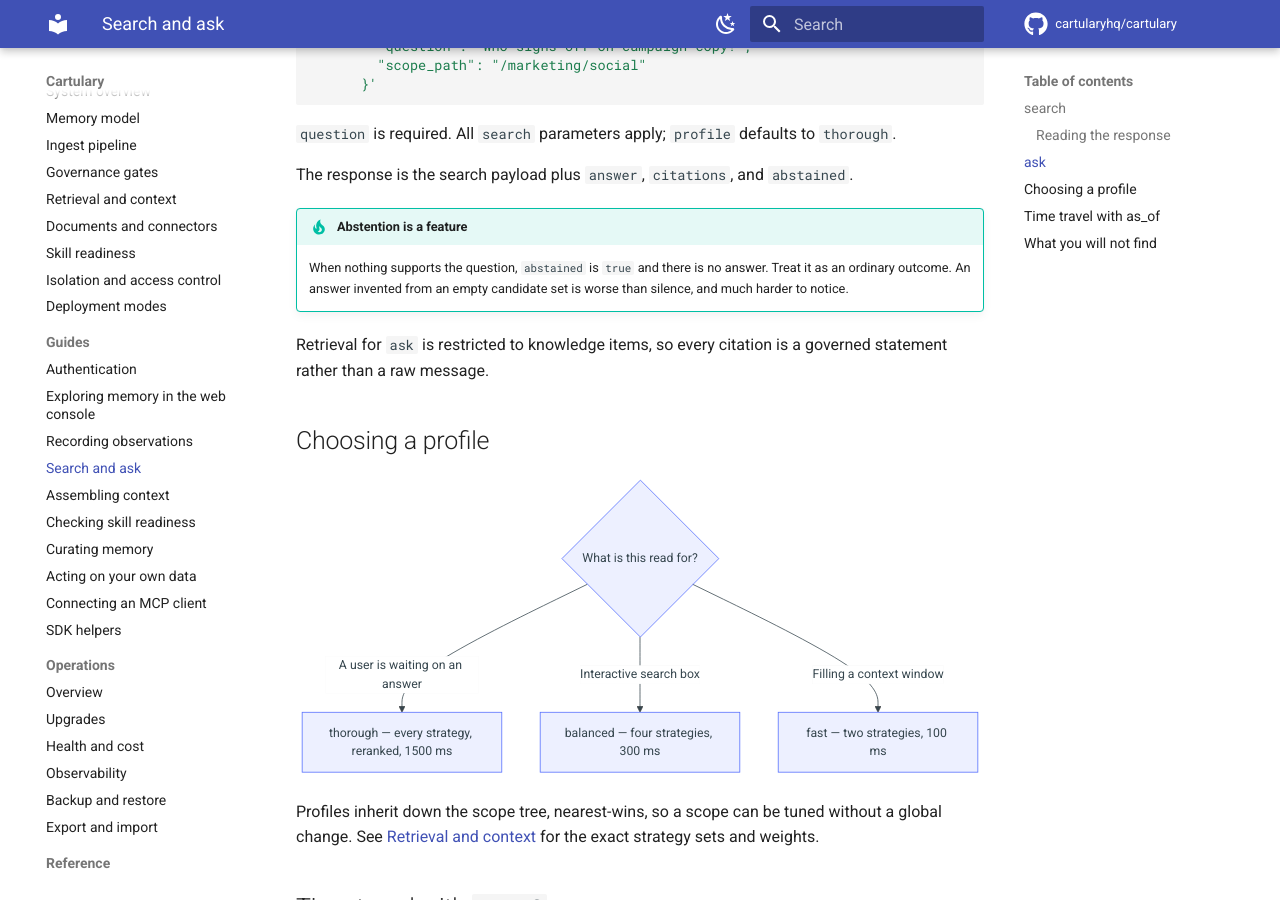
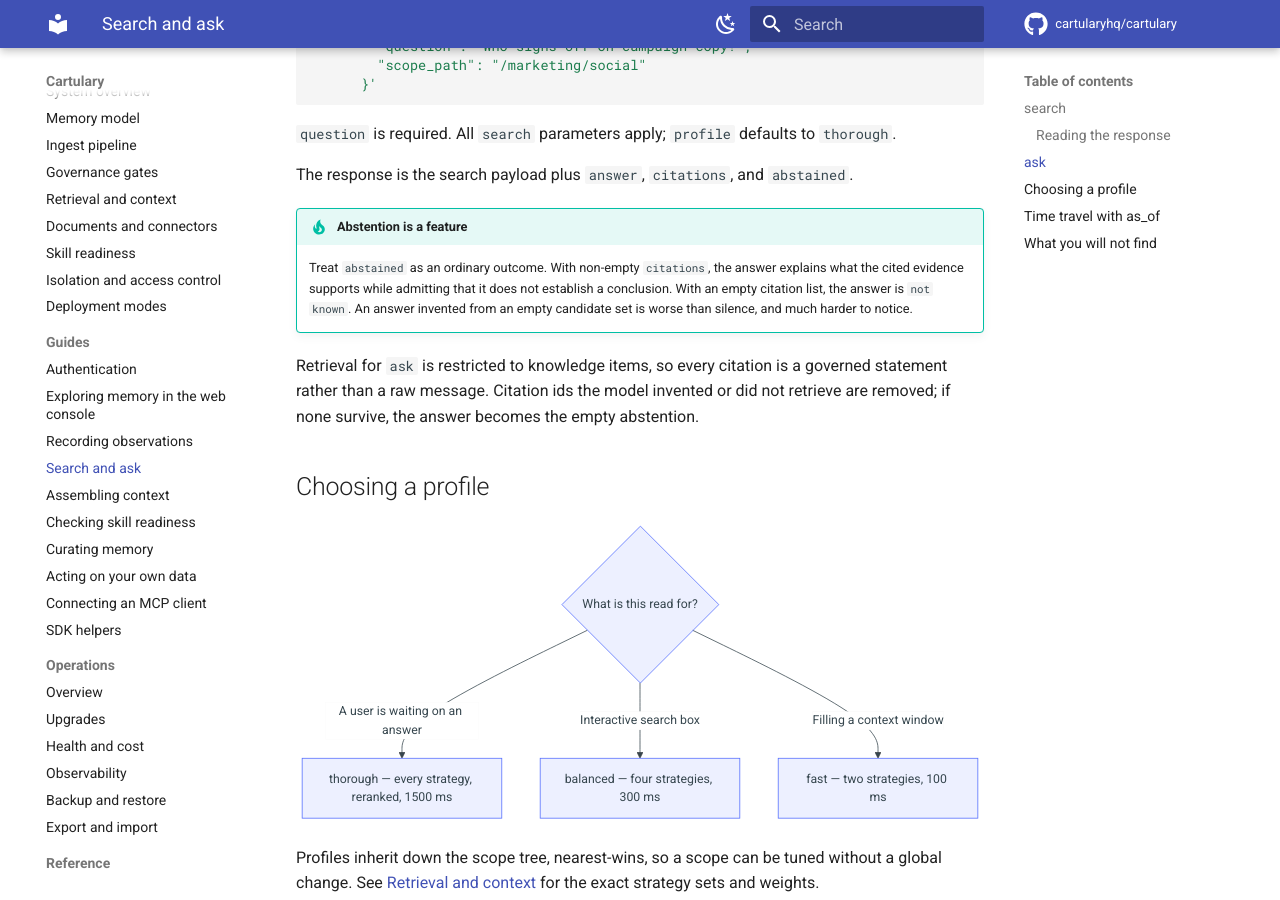
Before and after one commit to cartularyhq/cartulary, an MkDocs documentation site: the page built from docs/guides/search-and-ask.md, in a window 1280 px wide and 900 px high, scrolled down 1572 px. Built offline with MkDocs 1.6.1 and Material for MkDocs 9.7.7, drawn with Linux system fonts in a browser that asks for light colours; comment, search, counter and statistics services are not loaded.

Commit message:
Preserve grounded inconclusive ask answers
Implements FR-API-26 and AD-MODEL-3 for issue #70.

```diff
--- a/docs/guides/search-and-ask.md
+++ b/docs/guides/search-and-ask.md
@@ -71,12 +71,16 @@ curl -fsS -X POST http://127.0.0.1:4000/api/v1/ask \
 The response is the search payload plus `answer`, `citations`, and `abstained`.
 
 !!! tip "Abstention is a feature"
-    When nothing supports the question, `abstained` is `true` and there is no
-    answer. Treat it as an ordinary outcome. An answer invented from an empty
-    candidate set is worse than silence, and much harder to notice.
+    Treat `abstained` as an ordinary outcome. With non-empty `citations`, the
+    answer explains what the cited evidence supports while admitting that it
+    does not establish a conclusion. With an empty citation list, the answer is
+    `not known`. An answer invented from an empty candidate set is worse than
+    silence, and much harder to notice.
 
 Retrieval for `ask` is restricted to knowledge items, so every citation is a
-governed statement rather than a raw message.
+governed statement rather than a raw message. Citation ids the model invented
+or did not retrieve are removed; if none survive, the answer becomes the empty
+abstention.
 
 ## Choosing a profile
 
```
Also changed, not shown: CHANGELOG.md (+8 -0 lines), docs/concepts/retrieval.md (+7 -3 lines), docs/getting-started/quickstart.md (+4 -1 lines), docs/guides/mcp.md (+1 -1 lines), docs/reference/http-api.md (+10 -0 lines), specs/architecture/model-layer-structured-extraction.md (+6 -3 lines), 6 other files.
